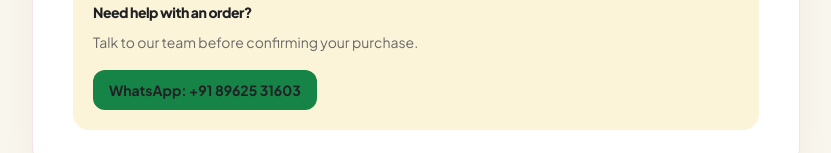
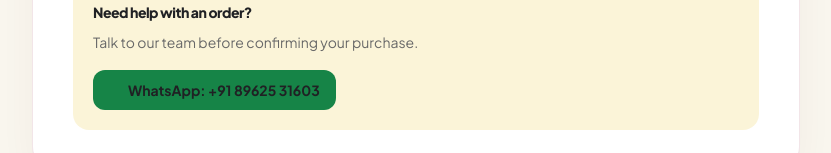
Before and after one commit to NoorTechnologies/rashidmegamartv0.1, a Next.js app: page /terms-and-conditions in a window 1280 px wide. Shown: the part 1404-1557 px from the top of the page, without its empty margins (224-1055 px from the left). Built offline with nearby package versions, Linux system fonts and the light colour scheme.

Commit message:
ui: use original WhatsApp branding and contextual messages

```diff
--- a/src/app/terms-and-conditions/page.tsx
+++ b/src/app/terms-and-conditions/page.tsx
@@ -1,3 +1,4 @@
+import Image from "next/image";
 import Link from "next/link";
 import { ArrowLeft, FileText } from "lucide-react";
 
@@ -55,8 +56,8 @@ export default function TermsAndConditionsPage() {
           <div className="mt-8 rounded-2xl bg-[#FAF0C8]/70 p-5">
             <h2 className="text-sm font-extrabold text-[#202124]">Need help with an order?</h2>
             <p className="mt-2 text-sm leading-6 text-[#686868]">Talk to our team before confirming your purchase.</p>
-            <a href="https://wa.me/918962531603" target="_blank" rel="noopener noreferrer" className="mt-4 inline-flex min-h-10 items-center justify-center rounded-xl bg-[#168447] px-4 py-2 text-sm font-bold text-white transition hover:bg-[#168447]">
-              WhatsApp: +91 89625 31603
+            <a href={"https://wa.me/918962531603?text=" + encodeURIComponent("Namaste Rashid Mega Mart! Mujhe order, delivery ya Terms & Conditions ke baare mein clarification chahiye.")} target="_blank" rel="noopener noreferrer" className="mt-4 inline-flex min-h-10 items-center justify-center rounded-xl bg-[#168447] px-4 py-2 text-sm font-bold text-white transition hover:bg-[#168447]">
+              <Image src="/Whatsapp-3d.svg" alt="" width={19} height={19} unoptimized /> WhatsApp: +91 89625 31603
             </a>
           </div>
         </div>
```
